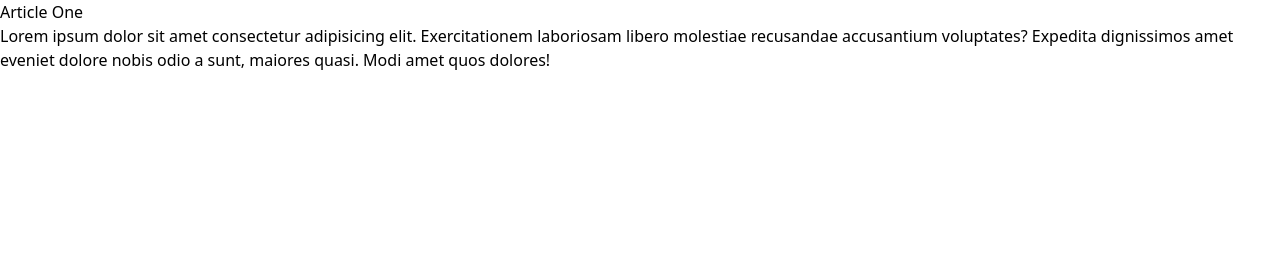
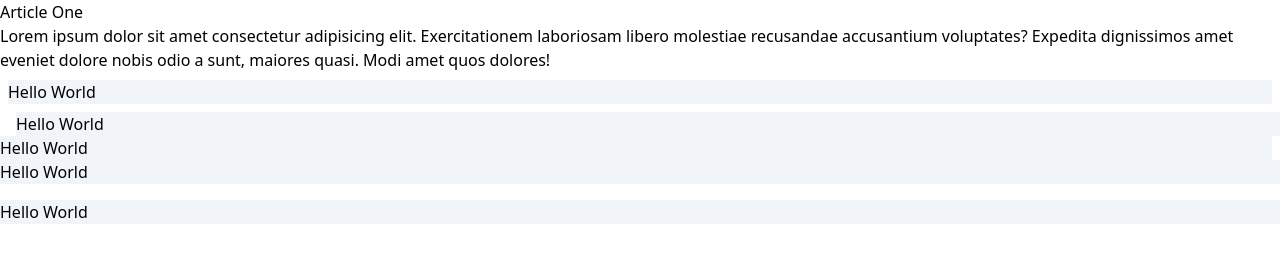
Before and after one commit to vickyhawley/Tailwind-Projects, a plain HTML site: page tailwind-sandbox/03-container-spacing/index.html in a window 1280 px wide. Drawn offline with nearby package versions, Linux system fonts and the light colour scheme.

Commit message:
learning about spacing in tailwind

```diff
--- a/tailwind-sandbox/03-container-spacing/index.html
+++ b/tailwind-sandbox/03-container-spacing/index.html
@@ -9,7 +9,7 @@
   </head>
   <body>
     <!-- Container -->
-    <div>
+    <div class="container mx-auto">
       <article>
         <h3>Article One</h3>
         <p>
@@ -21,6 +21,11 @@
       </article>
 
       <!-- Margin -->
+      <div class="bg-slate-100 m-2">Hello World</div>
+      <div class="bg-slate-100 ml-4">Hello World</div>
+      <div class="bg-slate-100 mr-2">Hello World</div>
+      <div class="bg-slate-100 mb-4">Hello World</div>
+      <div class="bg-slate-100 mt-2">Hello World</div>
 
       <!-- Padding -->
 
```
Also changed, not shown: 1 other file.
